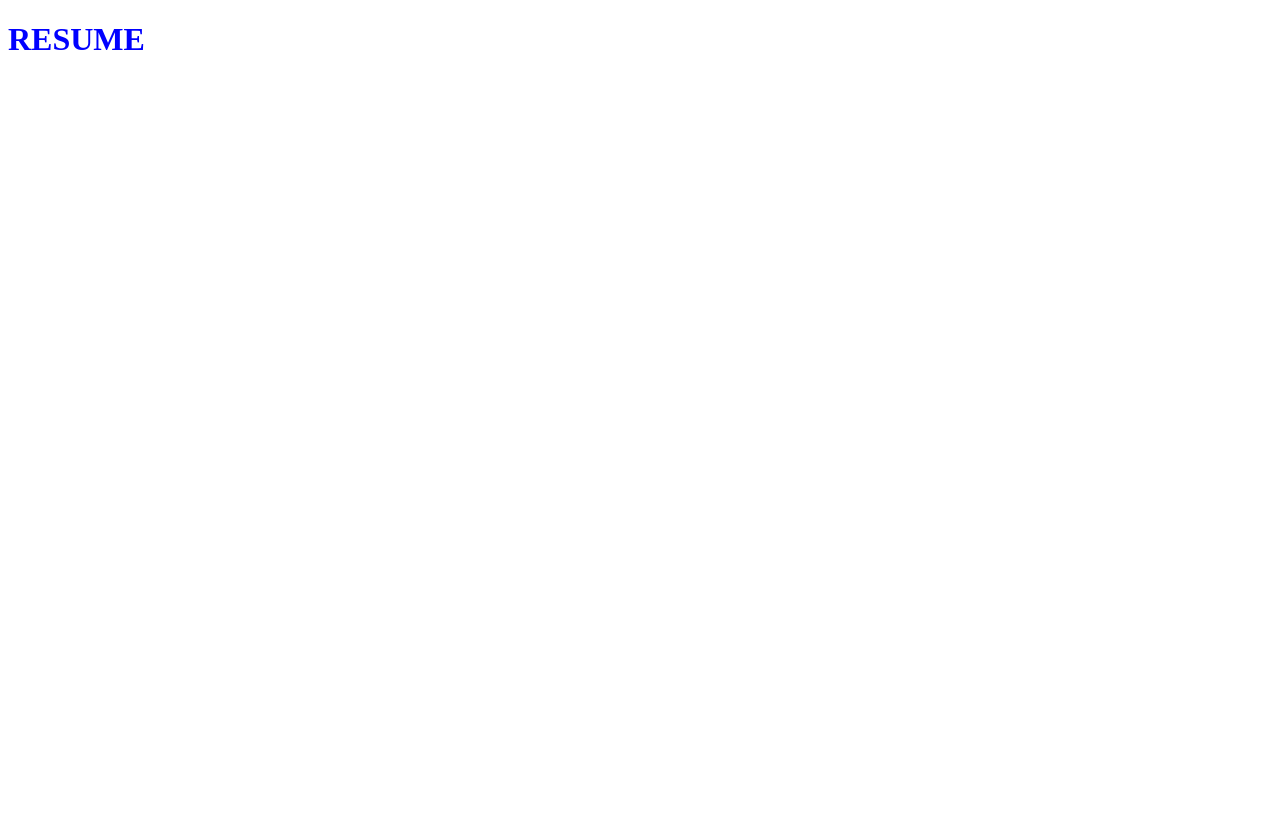
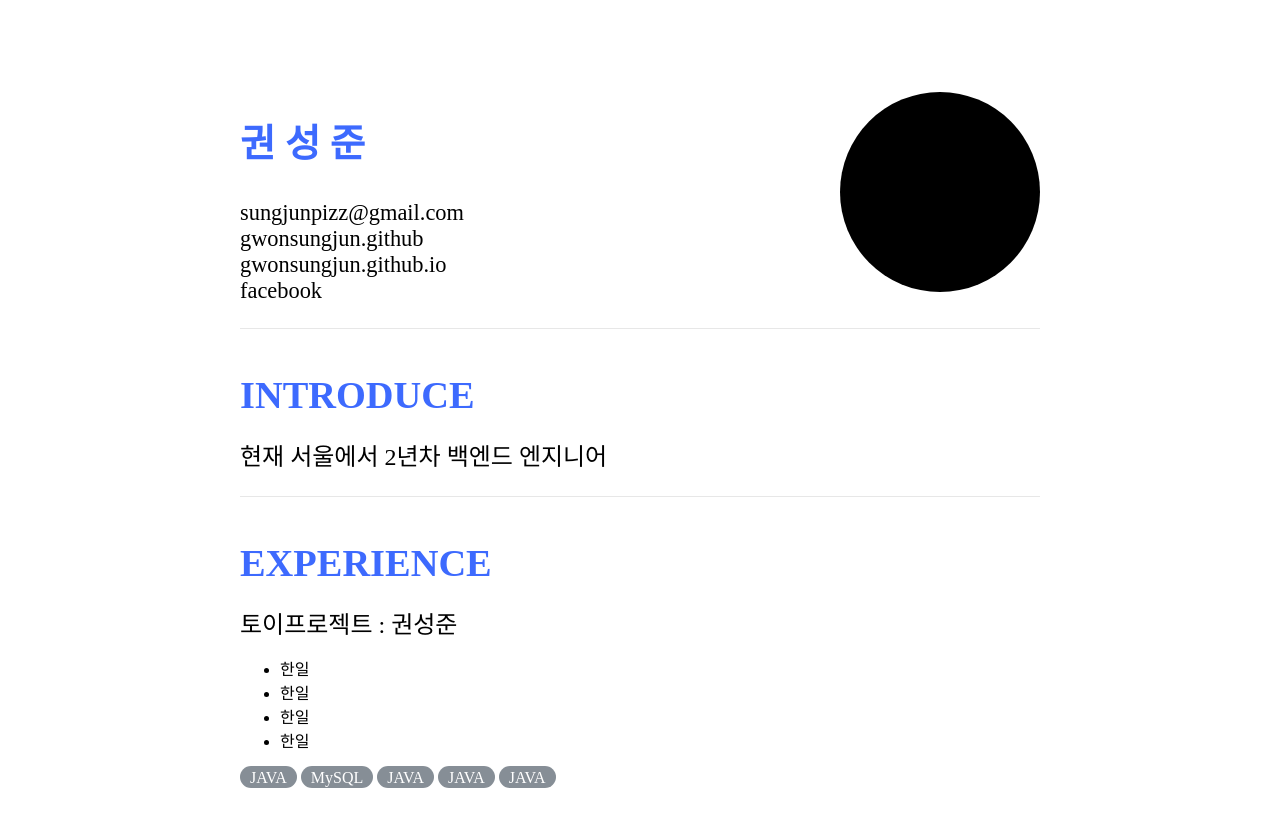
Before and after one commit to gwonsungjun/resume, a website: page index.html in a window 1280 px wide. Before the commit the page ends 800 px from the top, so only its background shows below. Drawn offline with Linux system fonts and the light colour scheme.

Commit message:
Update index.html, main.css

```diff
--- a/index.html
+++ b/index.html
@@ -2,10 +2,52 @@
 <html>
 <head>
     <meta charset="utf-8">
-    <title>My Resume</title>
+    <title>권성준 이력서</title>
     <link rel="stylesheet" href="./main.css">
 </head>
 <body>
-    <h1 class="hello">RESUME</h1>
+<main class="header"></main>
+<main class="container">
+    <section class="profile">
+        <div class="width500">
+            <!-- 이미지 넣는 공간-->
+        </div>
+        <div class="text-info">
+            <h1 class="name">권 성 준</h1>
+            <span class="item"> sungjunpizz@gmail.com </span>
+            <span class="item"> gwonsungjun.github </span>
+            <span class="item"> gwonsungjun.github.io </span>
+            <span class="item"> facebook </span>
+        </div>
+        <div class="photo-info">
+            <!-- 이미지 넣는 공간-->
+        </div>
+    </section>
+    <section class="wrap-contents">
+        <h2 class="title"> INTRODUCE </h2>
+        <span class="contents">
+                현재 서울에서 2년차 백엔드 엔지니어
+            </span>
+    </section>
+    <section class="wrap-contents">
+        <h2 class="title"> EXPERIENCE </h2>
+        <span class="contents">
+                토이프로젝트 : 권성준
+            </span>
+        <div class="detail">
+            <ul>
+                <li>한일</li>
+                <li>한일</li>
+                <li>한일</li>
+                <li>한일</li>
+            </ul>
+        </div>
+        <span class="circle-item">JAVA</span>
+        <span class="circle-item">MySQL</span>
+        <span class="circle-item">JAVA</span>
+        <span class="circle-item">JAVA</span>
+        <span class="circle-item">JAVA</span>
+    </section>
+</main>
 </body>
 </html>
--- a/main.css
+++ b/main.css
@@ -1,3 +1,106 @@
-.hello {
-    color: blue;
+/* @import url('//fonts.googleapis.com/earlyaccess/hanna.css'); */
+
+body {
+    width: 100%;
+    height: 100%;
+    margin: 0;
+    display: block;
+    overflow-x: hidden;
+    box-sizing: border-box;
+    word-break: keep-all;
+    padding: 56px 32px;
+    /* font-family: 'Hanna', fantasy; */
 }
+.container {
+    width: 100%;
+    max-width: 50rem;
+    margin: auto;
+}
+section {
+    padding: 24px 0;
+}
+.profile {
+    display: flex;
+    flex-direction: row;
+    align-items: center;
+    justify-content: space-between;
+}
+.text-info {
+    display: flex;
+    flex-direction: column;
+    align-items: flex-start;
+}
+.width500 {
+    display: none;
+}
+.photo-info {
+    width: 200px;
+    height: 200px;
+    background: #000;
+    border-radius: 100px;
+}
+
+@media only screen and (max-width: 500px) {
+    .profile {
+        display: flex;
+        flex-direction: column;
+        justify-content: space-between;
+    }
+    .width500 {
+        display: block;
+        width: 200px;
+        height: 200px;
+        background: #000;
+        border-radius: 100px;
+    }
+    .photo-info {
+        display: none;
+    }
+}
+.name {
+    font-size: 2.4rem;
+    font-weight: bold;
+    color: #3d6afe;
+}
+.item {
+    font-size: 1.4rem;
+    font-weight: normal;
+    color: rgba(#000, 0.87);
+}
+.first-text {
+    font-size: 3rem;
+    font-weight: bold;
+    line-height: 1.1;
+    color: #000;
+}
+.contents {
+    display: block;
+    font-size: 1.5rem;
+    font-weight: normal;
+    line-height: normal;
+    color: rgba(#000, 0.87);
+}
+.detail {
+    margin-bottom: 8px;
+}
+.wrap-contents {
+    border: 0;
+    border-top: solid 1px #e7e7e7;
+}
+.title {
+    font-size: 2.4rem;
+    font-weight: bold;
+    color: #3d6afe;
+    margin: 0;
+    margin: 20px 0;
+}
+.circle-item {
+    width: 100%;
+    height: 24px;
+    background: #868e96;
+    border-radius: 20px;
+    font-size: #fff;
+    padding: 3px 10px 2px 10px;
+    color: #fff;
+    line-height: 20px;
+}
```
Also changed, not shown: package.json (+6 -5 lines), README.md, 1 other file.
